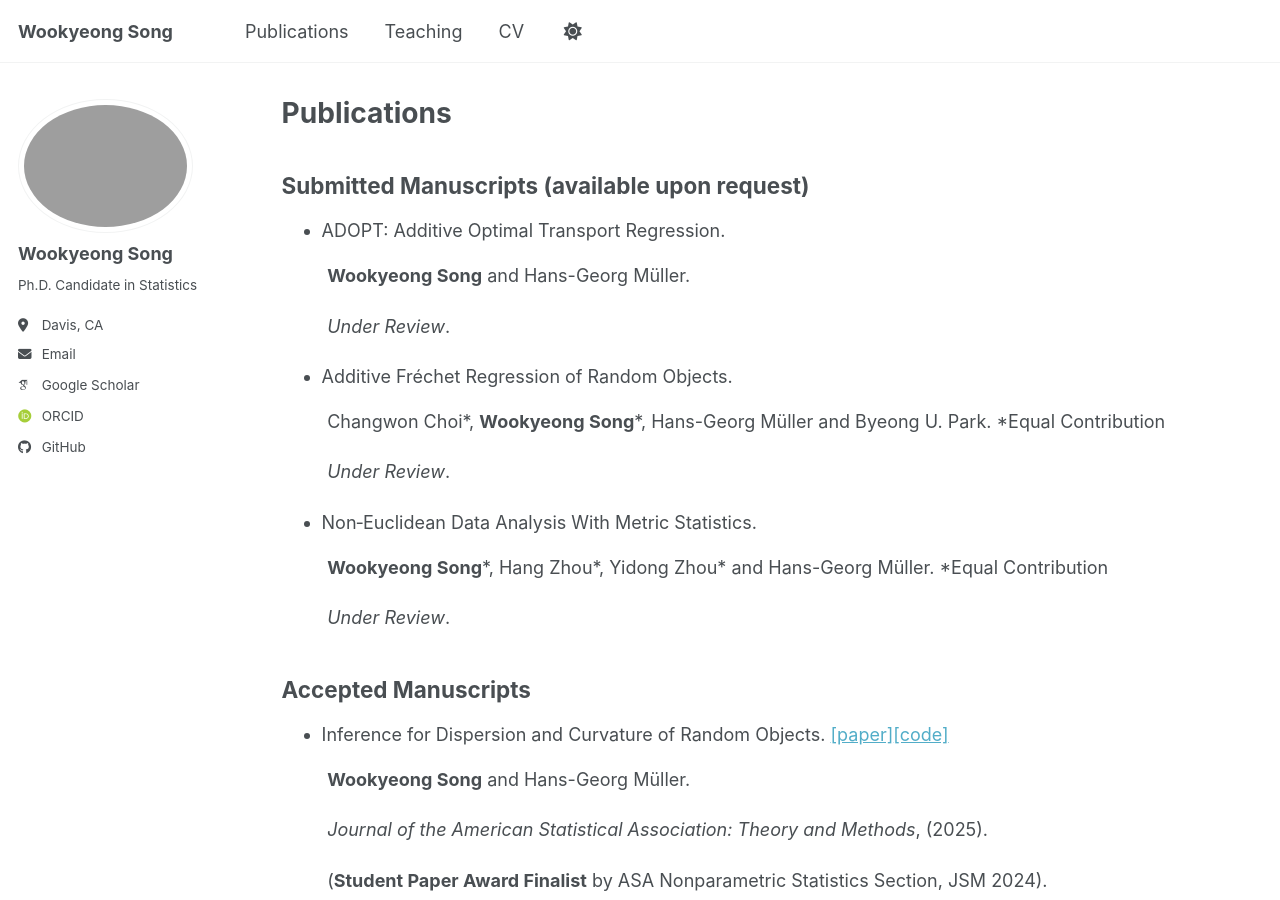
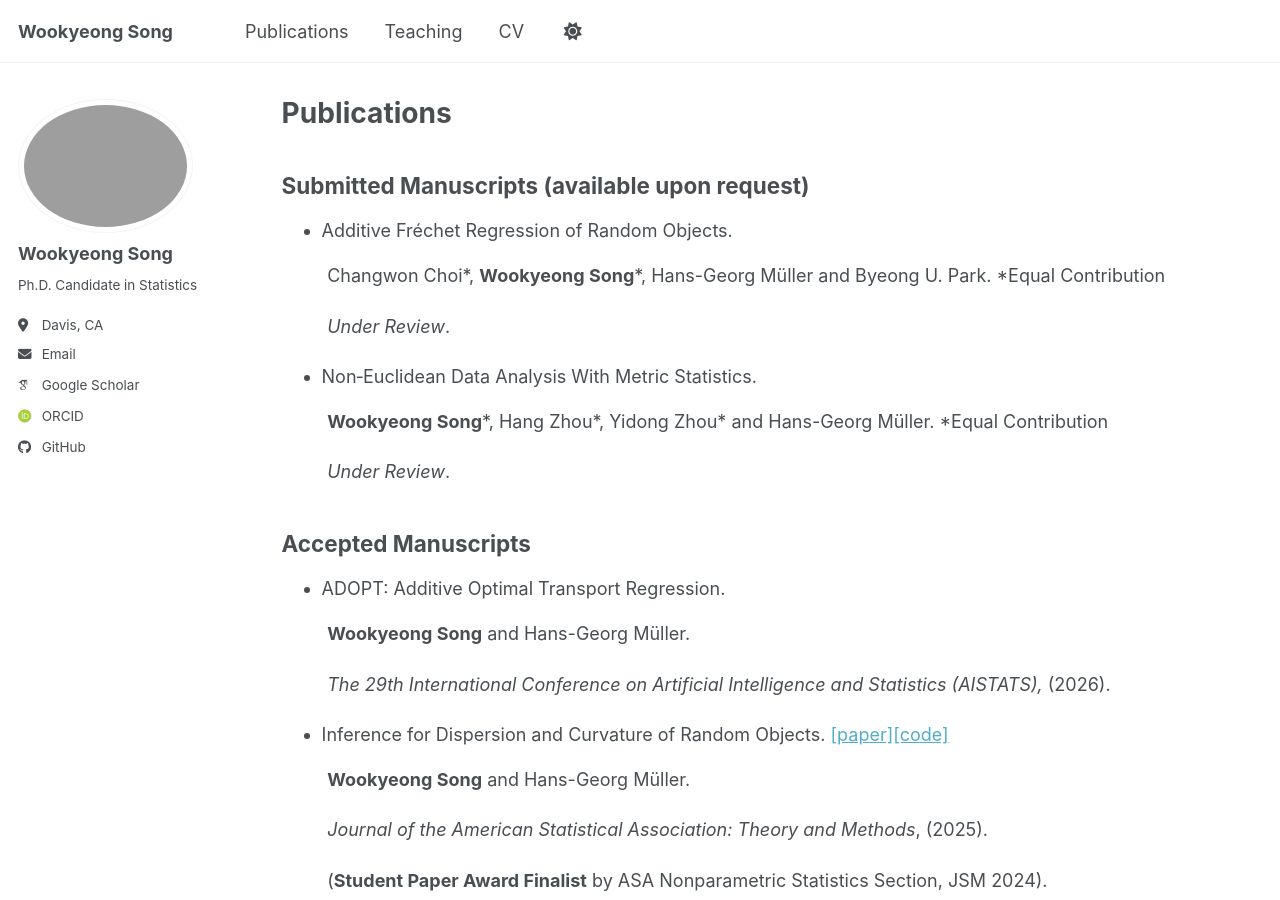
Before and after one commit to wookyeongSong/wookyeongsong.github.io, a Jekyll site: the page built from _pages/publications.md, in a window 1280 px wide and 900 px high. Built offline with Jekyll 4.4.1, drawn with Linux system fonts in a browser that asks for light colours; some web fonts are replaced; a script bundle is joined from its source files by our own code; library files that are not in the unit come from our copies.

Commit message:
Update publications.md

```diff
--- a/_pages/publications.md
+++ b/_pages/publications.md
@@ -6,11 +6,6 @@ author_profile: true
 ---
 ## Submitted Manuscripts (available upon request)
 
-- ADOPT: Additive Optimal Transport Regression.
-
-&nbsp;&nbsp;&nbsp;&nbsp;&nbsp;&nbsp;&nbsp;&nbsp; **Wookyeong Song** and Hans-Georg Müller.
-
-&nbsp;&nbsp;&nbsp;&nbsp;&nbsp;&nbsp;&nbsp;&nbsp; *Under Review*.
 
 
 - Additive Fréchet Regression of Random Objects.
@@ -28,6 +23,13 @@ author_profile: true
 
 
 ## Accepted Manuscripts
+
+
+- ADOPT: Additive Optimal Transport Regression.
+
+&nbsp;&nbsp;&nbsp;&nbsp;&nbsp;&nbsp;&nbsp;&nbsp; **Wookyeong Song** and Hans-Georg Müller.
+
+&nbsp;&nbsp;&nbsp;&nbsp;&nbsp;&nbsp;&nbsp;&nbsp; *The 29th International Conference on Artificial Intelligence and Statistics (AISTATS),* (2026).
 
 - Inference for Dispersion and Curvature of Random Objects. [\[paper\]](https://www.tandfonline.com/doi/full/10.1080/01621459.2025.2544377)[\[code\]](https://github.com/wookyeongSong/Inference-for-Dispersion-and-Curvature)
 
```
